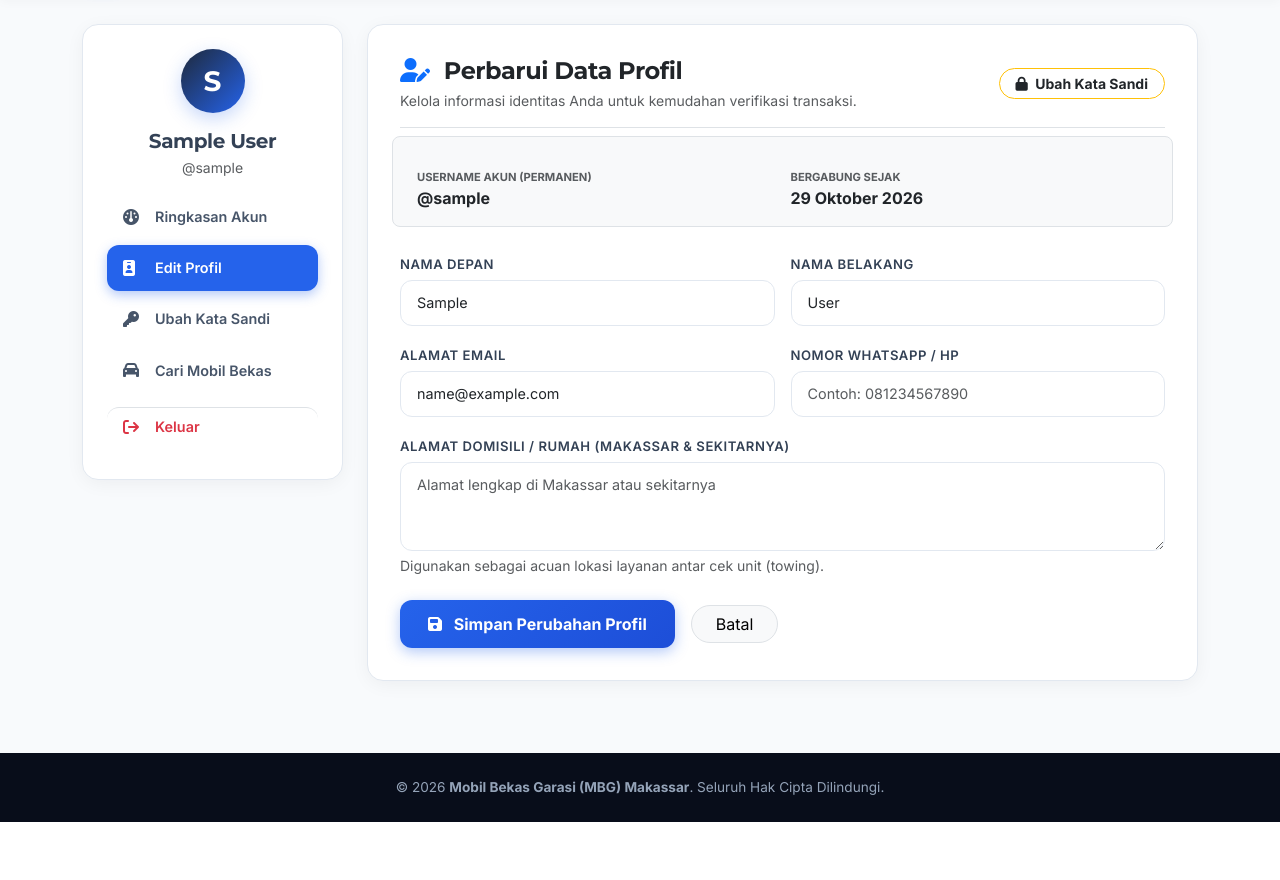
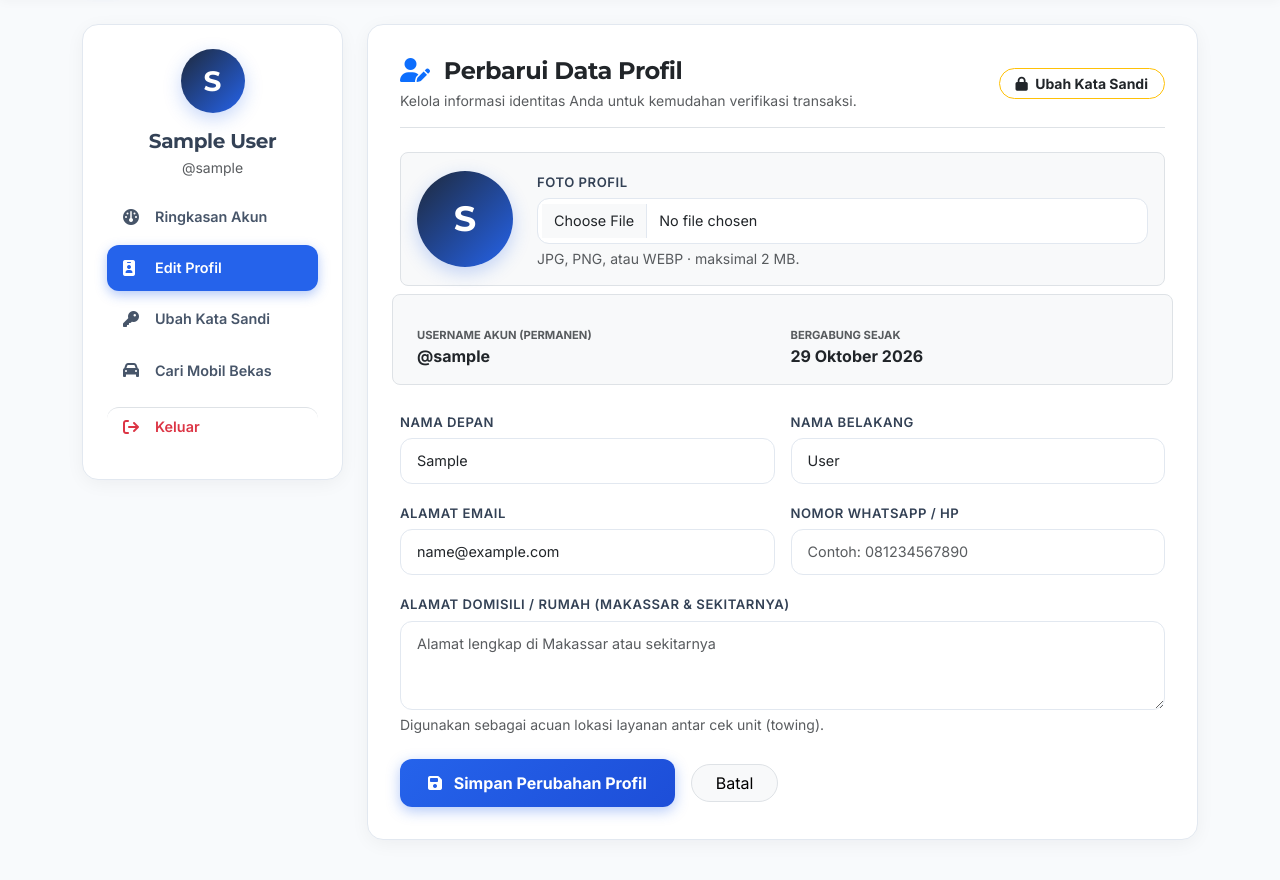
Before and after one commit to Akmalll45/E-commerce_MBG, a Django app: page /dashboard/profil/ in a window 1280 px wide. Shown: the part 90-970 px from the top of the page. Before the commit the page ends 912 px from the top, so only its background shows below. Run offline with Django 5.2, Linux system fonts and the light colour scheme; the visitor is signed in with stand-in values (Sample User, id 1).

Commit message:
Penambahan ganti foto profile

```diff
--- a/requirements.txt
+++ b/requirements.txt
@@ -6,3 +6,4 @@ pillow==13.0.0
 sqlparse==0.6.0
 tzdata==2026.5
 whitenoise==6.12.0
+certifi==2026.10.23
--- a/toko/forms.py
+++ b/toko/forms.py
@@ -4,6 +4,7 @@ from django.contrib.auth.password_validation import validate_password
 from django.contrib.auth.forms import PasswordChangeForm
 from django.core.exceptions import ValidationError
 import re
+from django.core.files.uploadedfile import UploadedFile
 
 User = get_user_model()
 
@@ -209,15 +210,26 @@ class UserProfileForm(forms.ModelForm):
     Form pembaruan data profil untuk pengguna biasa (Customer).
     Aman: tidak mengekspos field administratif (is_staff, is_superuser, groups).
     """
+    FOTO_MAKS_BYTE = 2 * 1024 * 1024  # 2 MB
+    # Format hasil deteksi Pillow -> ekstensi file yang disimpan
+    FOTO_EKSTENSI = {'JPEG': 'jpg', 'MPO': 'jpg', 'PNG': 'png', 'WEBP': 'webp'}
+
+    hapus_foto = forms.BooleanField(
+        required=False,
+        label='Hapus foto profil saat ini',
+        widget=forms.CheckboxInput(attrs={'class': 'form-check-input'}),
+    )
+
     class Meta:
         model = User
-        fields = ['first_name', 'last_name', 'email', 'no_whatsapp', 'alamat']
+        fields = ['foto_profil', 'first_name', 'last_name', 'email', 'no_whatsapp', 'alamat']
         labels = {
             'first_name': 'Nama Depan',
             'last_name': 'Nama Belakang',
             'email': 'Alamat Email',
             'no_whatsapp': 'Nomor WhatsApp / HP',
             'alamat': 'Alamat Domisili',
+            'foto_profil': 'Foto Profil',
         }
         widgets = {
             'first_name': forms.TextInput(attrs={'class': 'form-control', 'placeholder': 'Nama depan'}),
@@ -225,7 +237,18 @@ class UserProfileForm(forms.ModelForm):
             'email': forms.EmailInput(attrs={'class': 'form-control', 'placeholder': 'nama@email.com'}),
             'no_whatsapp': forms.TextInput(attrs={'class': 'form-control', 'placeholder': 'Contoh: 081234567890'}),
             'alamat': forms.Textarea(attrs={'class': 'form-control', 'rows': 3, 'placeholder': 'Alamat lengkap di Makassar atau sekitarnya'}),
+            'foto_profil': forms.FileInput(attrs={'class': 'form-control', 'accept': 'image/jpeg,image/png,image/webp'}),
         }
+
+    def __init__(self, *args, **kwargs):
+        super().__init__(*args, **kwargs)
+        # Catat nama file lama: saat validasi, instance langsung diisi file baru,
+        # sehingga file lama perlu diingat untuk dihapus dari storage setelah simpan.
+        self._foto_lama = (
+            self.instance.foto_profil.name
+            if self.instance.pk and self.instance.foto_profil
+            else None
+        )
 
     def clean_email(self):
         email = self.cleaned_data.get('email', '').strip().lower()
@@ -237,13 +260,48 @@ class UserProfileForm(forms.ModelForm):
         return email
 
     def clean_no_whatsapp(self):
-        no_wa = self.cleaned_data.get('no_whatsapp', '').strip()
+        # Field model ini boleh NULL, jadi isian kosong dibersihkan Django menjadi None
+        # (bukan string kosong). "or ''" mencegah error pada .strip().
+        no_wa = (self.cleaned_data.get('no_whatsapp') or '').strip()
         if no_wa:
             digits = re.sub(r'[^\d+]', '', no_wa)
             if len(digits) < 9 or len(digits) > 16:
                 raise ValidationError("Nomor telepon/WhatsApp tidak valid.")
             return digits
         return no_wa
+
+    def clean_foto_profil(self):
+        foto = self.cleaned_data.get('foto_profil')
+
+        # Hanya validasi unggahan baru; jika tidak ada unggahan, nilai lama dibiarkan.
+        if isinstance(foto, UploadedFile):
+            if foto.size > self.FOTO_MAKS_BYTE:
+                raise ValidationError("Ukuran foto terlalu besar. Maksimal 2 MB.")
+
+            # forms.ImageField sudah memastikan file benar-benar gambar (via Pillow);
+            # format asli gambar yang menentukan boleh/tidaknya, bukan nama file.
+            format_gambar = foto.image.format
+            if format_gambar not in self.FOTO_EKSTENSI:
+                raise ValidationError("Format foto harus JPG, PNG, atau WEBP.")
+
+            # Samakan ekstensi dengan format asli agar nama file tidak menyesatkan.
+            foto.name = f"foto.{self.FOTO_EKSTENSI[format_gambar]}"
+        return foto
+
+    def save(self, commit=True):
+        user = super().save(commit=False)
+
+        ada_foto_baru = isinstance(self.cleaned_data.get('foto_profil'), UploadedFile)
+        if self.cleaned_data.get('hapus_foto') and not ada_foto_baru:
+            user.foto_profil = None
+
+        if commit:
+            user.save()
+            # Bersihkan file lama dari storage jika sudah diganti atau dihapus.
+            nama_sekarang = user.foto_profil.name if user.foto_profil else None
+            if self._foto_lama and self._foto_lama != nama_sekarang:
+                user.foto_profil.storage.delete(self._foto_lama)
+        return user
 
 
 class AdminProfileForm(forms.ModelForm):
--- a/toko/models.py
+++ b/toko/models.py
@@ -1,11 +1,21 @@
 from django.db import models
 from django.core.validators import MinValueValidator
 from django.contrib.auth.models import AbstractUser
+import os
+import uuid
 
+def foto_profil_upload_path(instance, filename):
+    """
+    Simpan foto di folder per-user dengan nama acak (UUID) agar tidak
+    bentrok dan tidak mudah ditebak. Contoh: profil/12/3f2a...c9.jpg
+    """
+    ekstensi = os.path.splitext(filename)[1].lower()
+    return f'profil/{instance.pk or "baru"}/{uuid.uuid4().hex}{ekstensi}'
 
 class CustomUser(AbstractUser):
     no_whatsapp = models.CharField(max_length=20, blank=True, null=True)
     alamat = models.TextField(blank=True, null=True)
+    foto_profil = models.ImageField(upload_to=foto_profil_upload_path, blank=True)
 
     def __str__(self):
         return self.username
--- a/toko/templates/dashboard/user/profil.html
+++ b/toko/templates/dashboard/user/profil.html
@@ -204,6 +204,18 @@
             font-size: 0.85rem;
             margin-top: auto;
         }
+        .user-avatar-badge { overflow: hidden; }
+        .user-avatar-badge img { width: 100%; height: 100%; object-fit: cover; }
+
+        .foto-preview {
+            width: 96px; height: 96px; flex-shrink: 0;
+            border-radius: 50%; overflow: hidden;
+            background: linear-gradient(135deg, #1E293B, var(--mbg-blue));
+            color: #fff; font: 700 2.2rem 'Montserrat', sans-serif;
+            display: flex; align-items: center; justify-content: center;
+            box-shadow: 0 6px 18px rgba(37, 99, 235, 0.25);
+        }
+        .foto-preview img { width: 100%; height: 100%; object-fit: cover; }
     </style>
 </head>
 <body>
@@ -272,7 +284,11 @@
             <div class="col-lg-3">
                 <div class="sidebar-card text-center mb-4">
                     <div class="user-avatar-badge">
-                        {{ user.first_name.0|default:user.username.0|upper }}
+                        {% if user.foto_profil %}
+                            <img src="{{ user.foto_profil.url }}" alt="Foto profil {{ user.username }}">
+                        {% else %}
+                            {{ user.first_name.0|default:user.username.0|upper }}
+                        {% endif %}
                     </div>
                     <h5 class="fw-bold mb-1">{{ user.get_full_name|default:user.username }}</h5>
                     <p class="text-muted small mb-3">@{{ user.username }}</p>
@@ -312,8 +328,35 @@
                         </a>
                     </div>
 
-                    <form method="post" action="{% url 'profil_user' %}">
+                    <form method="post" action="{% url 'profil_user' %}" enctype="multipart/form-data">
                         {% csrf_token %}
+                        <!-- Foto Profil -->
+                        <div class="d-flex align-items-center gap-4 mb-4 p-3 bg-light rounded-3 border">
+                            <div class="foto-preview">
+                                {% if user.foto_profil %}
+                                    <img id="fotoPreview" src="{{ user.foto_profil.url }}" alt="Foto profil saat ini">
+                                {% else %}
+                                    <span id="fotoInisial">{{ user.first_name.0|default:user.username.0|upper }}</span>
+                                    <img id="fotoPreview" alt="Pratinjau foto" hidden>
+                                {% endif %}
+                            </div>
+                            <div class="flex-grow-1">
+                                <label for="{{ form.foto_profil.id_for_label }}" class="form-label">Foto Profil</label>
+                                {{ form.foto_profil }}
+                                <small class="text-muted d-block mt-1">JPG, PNG, atau WEBP · maksimal 2 MB.</small>
+                                {% if form.foto_profil.errors %}
+                                    <div class="text-danger small mt-1">{{ form.foto_profil.errors.0 }}</div>
+                                {% endif %}
+                                {% if user.foto_profil %}
+                                    <div class="form-check mt-2">
+                                        {{ form.hapus_foto }}
+                                        <label class="form-check-label small" for="{{ form.hapus_foto.id_for_label }}">
+                                            {{ form.hapus_foto.label }}
+                                        </label>
+                                    </div>
+                                {% endif %}
+                            </div>
+                        </div>
 
                         <!-- Read-only Username & Date Joined Info -->
                         <div class="row g-3 mb-4 p-3 bg-light rounded-3 border">
@@ -397,5 +440,29 @@
 
     <!-- Bootstrap 5 JS -->
     <script src="https://cdn.jsdelivr.net/npm/bootstrap@5.3.2/dist/js/bootstrap.bundle.min.js"></script>
+    <script>
+(function () {
+    const input   = document.getElementById('{{ form.foto_profil.id_for_label }}');
+    const img     = document.getElementById('fotoPreview');
+    const inisial = document.getElementById('fotoInisial');
+    const hapus   = document.getElementById('{{ form.hapus_foto.id_for_label }}');
+    const MAKS    = 2 * 1024 * 1024;
+    if (!input || !img) return;
+
+    input.addEventListener('change', function () {
+        const file = this.files[0];
+        if (!file) return;
+        if (file.size > MAKS) {
+            alert('Ukuran foto terlalu besar. Maksimal 2 MB.');
+            this.value = '';
+            return;
+        }
+        img.src = URL.createObjectURL(file);
+        img.hidden = false;
+        if (inisial) inisial.hidden = true;
+        if (hapus) hapus.checked = false;
+    });
+})();
+</script>
 </body>
 </html>
--- a/toko/views.py
+++ b/toko/views.py
@@ -184,16 +184,20 @@ def dashboard_user(request):
 @login_required(login_url='login')
 def profil_user(request):
     """
-    Update data profil pengguna (Nama, Email, WhatsApp, Alamat).
+    Update data profil pengguna (Foto, Nama, Email, WhatsApp, Alamat).
     """
     user = request.user
     if request.method == 'POST':
-        form = UserProfileForm(request.POST, instance=user)
+        form = UserProfileForm(request.POST, request.FILES, instance=user)
         if form.is_valid():
             form.save()
             messages.success(request, "Profil Anda berhasil diperbarui.")
             return redirect('profil_user')
         else:
+            # Validasi sudah mengisi instance dengan input yang belum valid (termasuk file
+            # yang belum tersimpan). Pulihkan dari database agar sidebar tidak menampilkan
+            # foto/nama yang belum tersimpan; isian form tetap berasal dari data POST.
+            user.refresh_from_db()
             messages.error(request, "Gagal memperbarui profil. Silakan periksa pesan kesalahan pada formulir.")
     else:
         form = UserProfileForm(instance=user)
```
Also changed, not shown: katalog_mbg/settings.py (+12 -2 lines), toko/templates/beranda.html (+6 -1 lines), toko/templates/dashboard/user/dashboard.html (+14 -3 lines), toko/migrations/0004_customuser_foto_profil.py (added).
